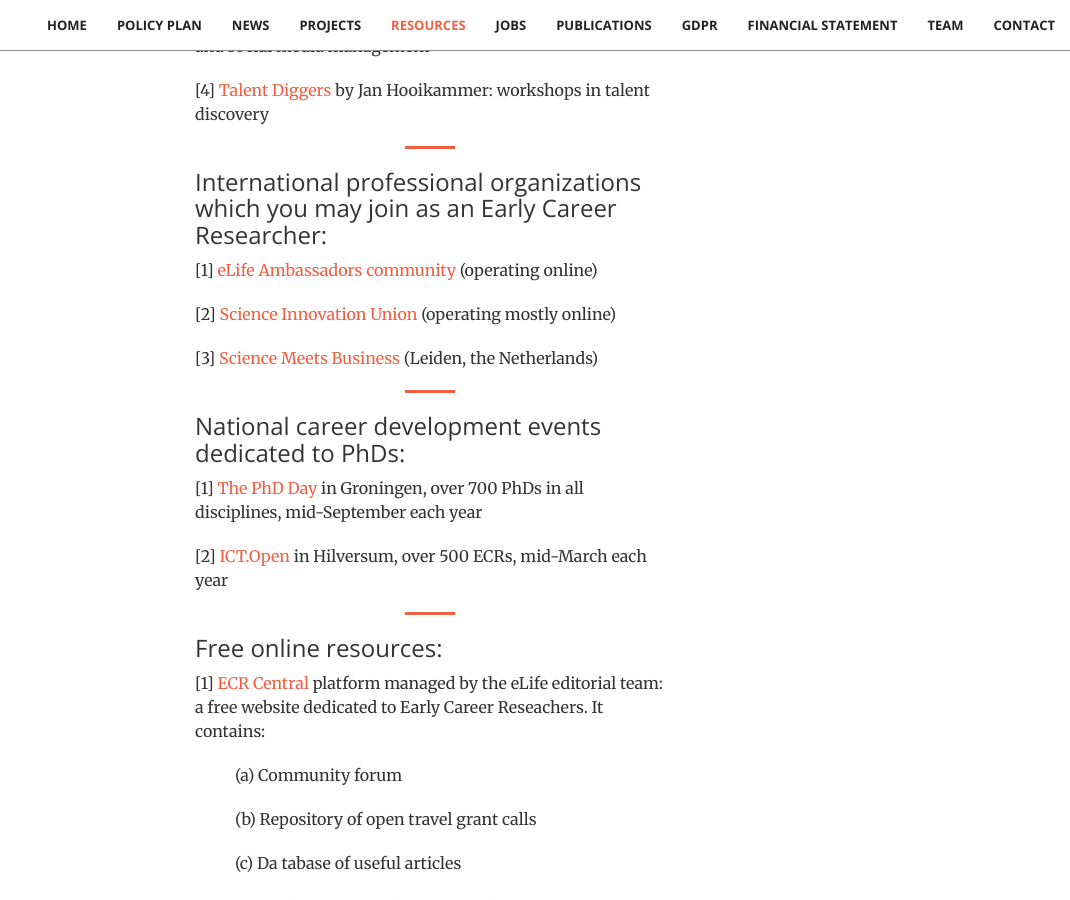
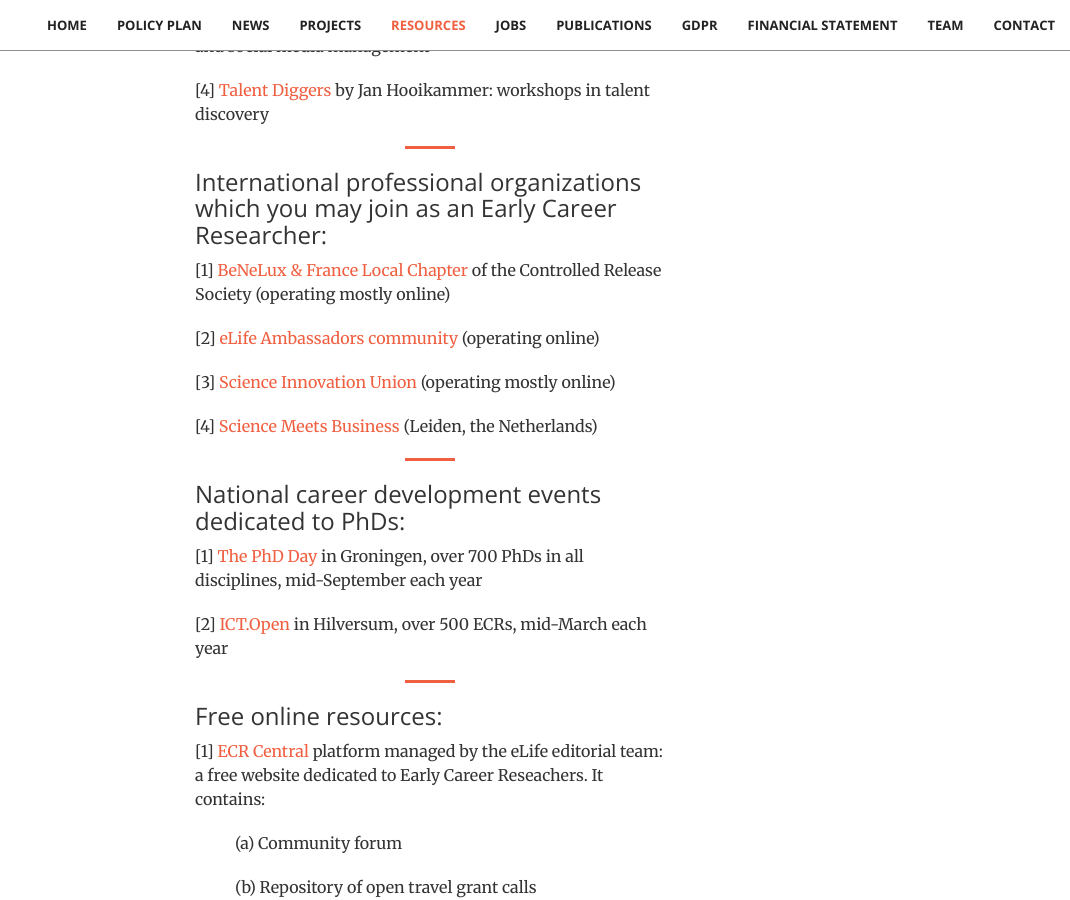
Before and after one commit to stichting-solaris/stichting-solaris.github.io, a Jekyll site: the page built from index.html, in a window 1280 px wide and 900 px high, scrolled down 10765 px. Shown: the whole window, without its empty margins (210-1280 px from the left). Built offline with Jekyll 4.4.1, drawn with Linux system fonts in a browser that asks for light colours.

Commit message:
Update resources.html

```diff
--- a/_includes/resources.html
+++ b/_includes/resources.html
@@ -58,11 +58,14 @@
                 <hr class="primary">
                 <h3 class="section-heading">International professional organizations which you may join as an
                     Early Career Researcher:</h3>
-                <p>[1] <a href="#elifeAmbassadors">eLife Ambassadors community</a> (operating online)</p>
+                <p>[1] <a href="https://bnlf-crs.org/home">BeNeLux & France Local Chapter</a> of the
+                    Controlled Release Society (operating mostly online)</p>
 
-                <p>[2] <a href="#siu">Science Innovation Union</a> (operating mostly online)</p>
+                <p>[2] <a href="#elifeAmbassadors">eLife Ambassadors community</a> (operating online)</p>
 
-                <p>[3] <a href="https://www.sciencemeetsbusiness.nl">Science Meets Business</a> (Leiden, the Netherlands)</p>
+                <p>[3] <a href="#siu">Science Innovation Union</a> (operating mostly online)</p>
+
+                <p>[4] <a href="https://www.sciencemeetsbusiness.nl">Science Meets Business</a> (Leiden, the Netherlands)</p>
 
 <!-- Events): -->
                 <hr class="primary">
```
